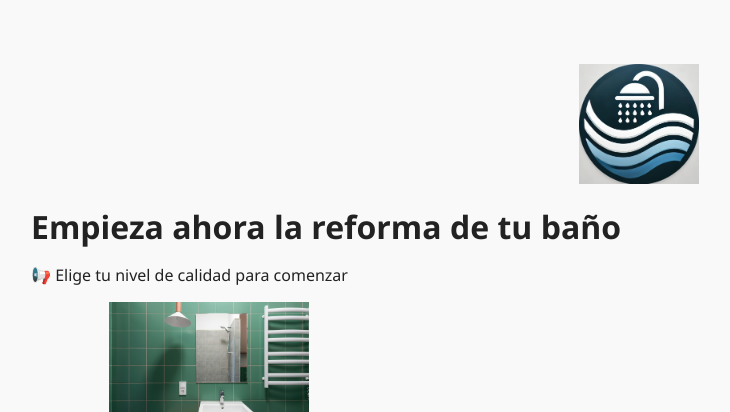
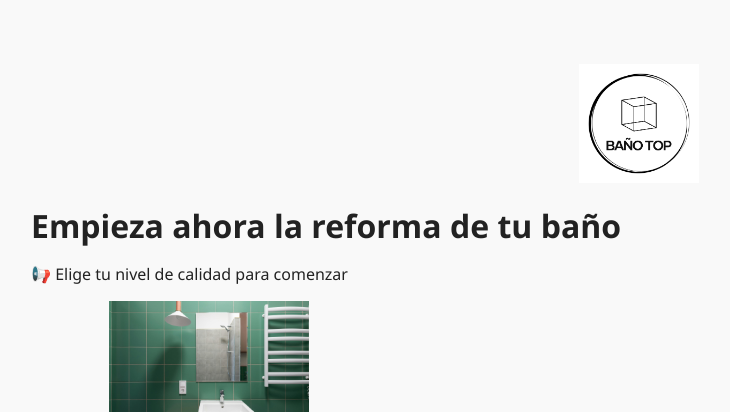
Before and after one commit to Zangroniz20/banotop-reforma, a React app: page index.html in a window 1280 px wide. Shown: the top 412 px of the page, without its empty margins (1-731 px from the left). Built offline with nearby package versions, Linux system fonts and the light colour scheme.

Commit message:
Update index.html

```diff
--- a/index.html
+++ b/index.html
@@ -6,7 +6,7 @@
     <title>Bañotop</title>
   </head>
   <body>
-   <img src="./IMG_20250228_124307_684.jpg" alt="Logo Banotop" style="width: 120px; display: block; margin: 2rem auto 1rem;">
+   <img src="/logo.png" alt="Logo Banotop" style="width: 120px; display: block; margin: 2rem auto 1rem;">
  <div id="root"></div>
     <script type="module" src="/main.jsx"></script>
   <p style="font-size: 0.9rem; color: #777; text-align: center; margin-top: 3rem;">
```
